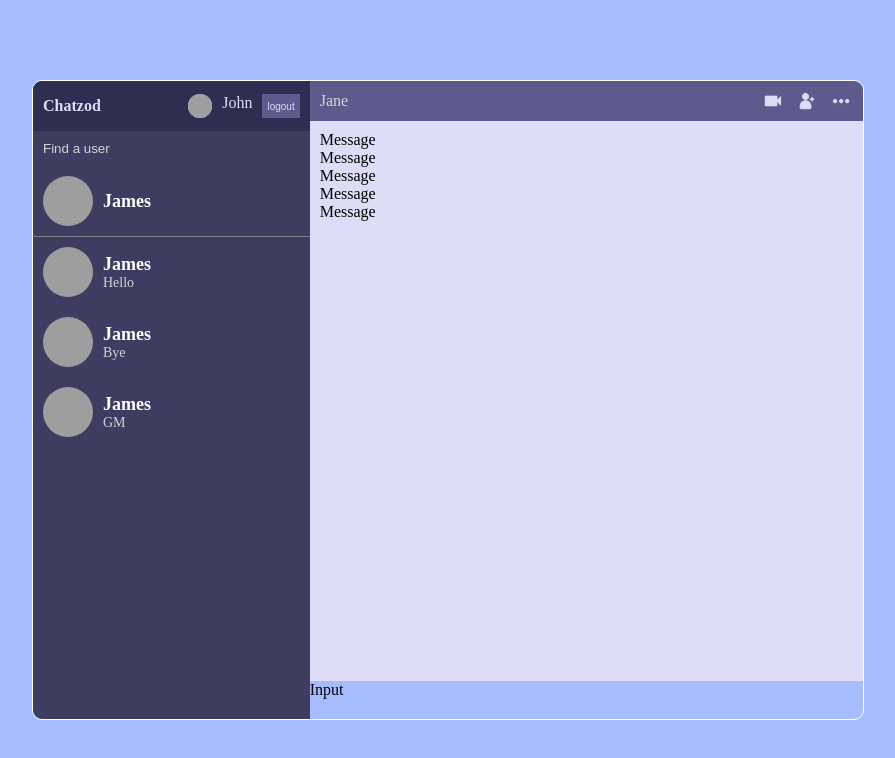
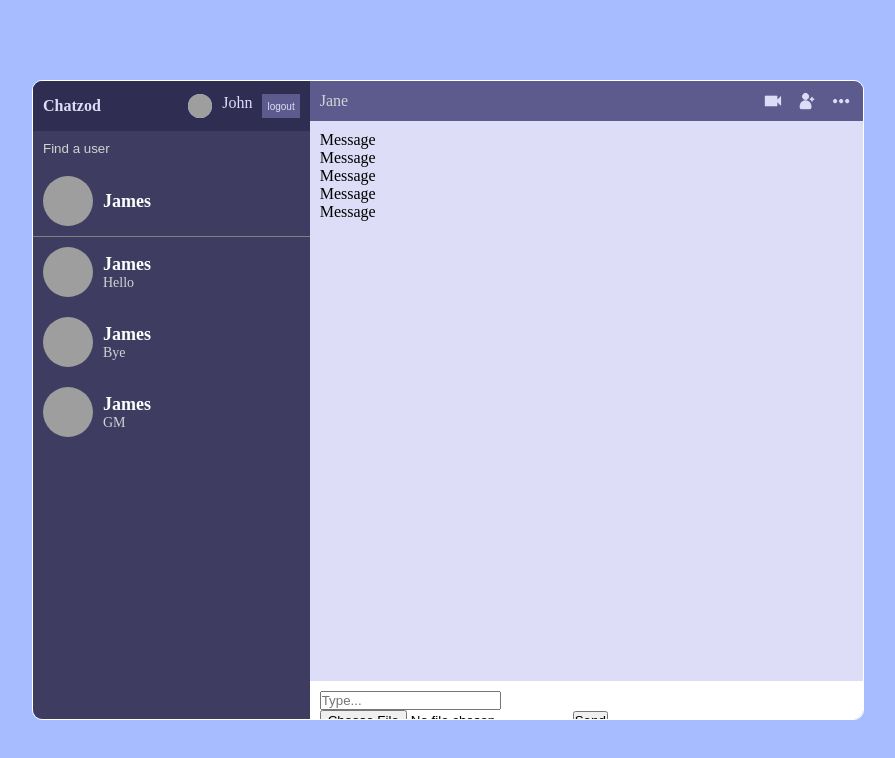
Before and after one commit to orshah/chatNew, a React (Vite) app: page / in a window 1280 px wide. Shown: the top 758 px of the page, without its empty margins (192-1087 px from the left). Built offline with nearby package versions, Linux system fonts and the light colour scheme; grey boxes are pictures that could not be loaded.

Commit message:
added input

```diff
--- a/src/components/Input.jsx
+++ b/src/components/Input.jsx
@@ -1,7 +1,19 @@
 import React from "react";
 
 function Input() {
-  return <div>Input</div>;
+  return (
+    <div className="input">
+      <input type="text" placeholder="Type..." />
+      <div>
+        <img src="" alt="" />
+        <input type="file" />
+        <label htmlFor="file">
+          <img src="" alt="" />
+        </label>
+        <button>Send</button>
+      </div>
+    </div>
+  );
 }
 
 export default Input;
```
